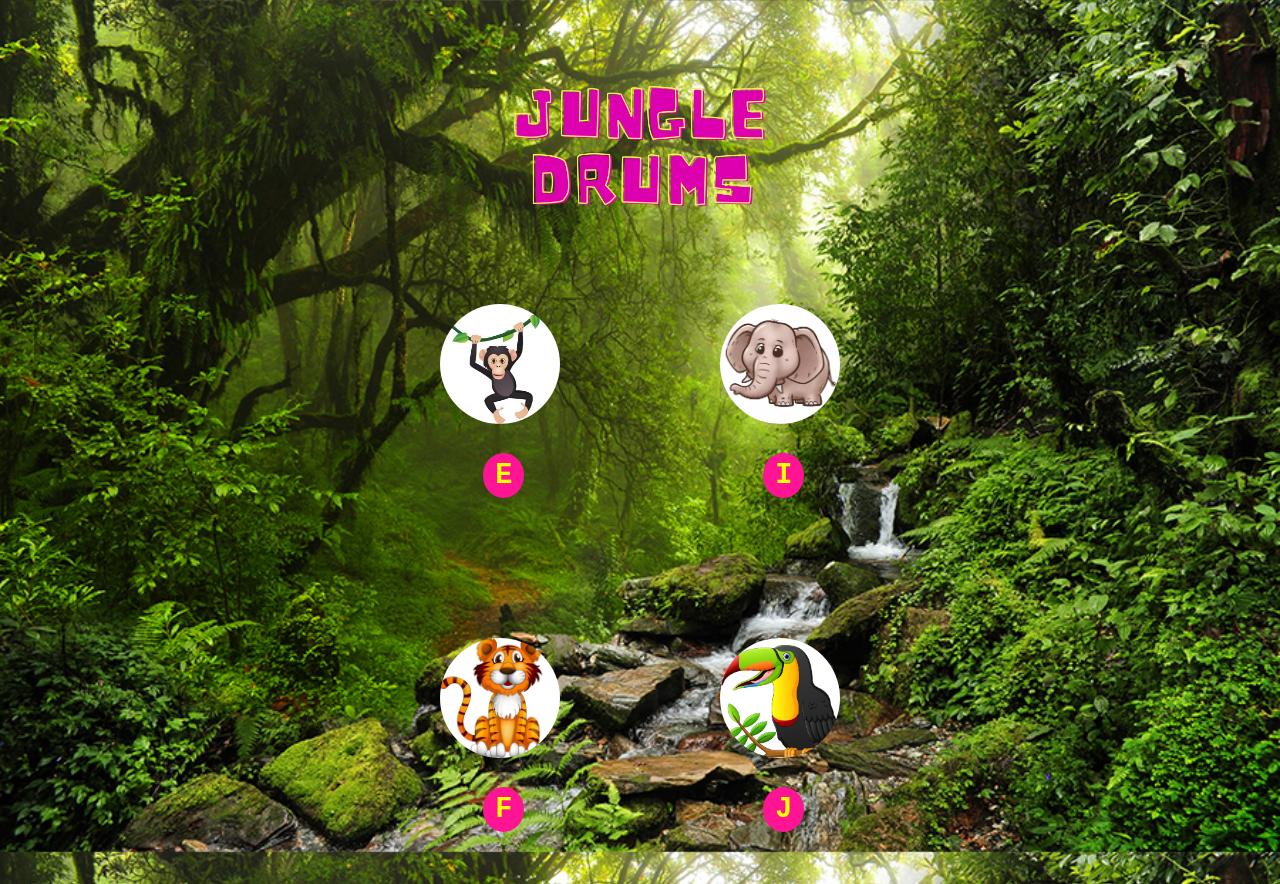
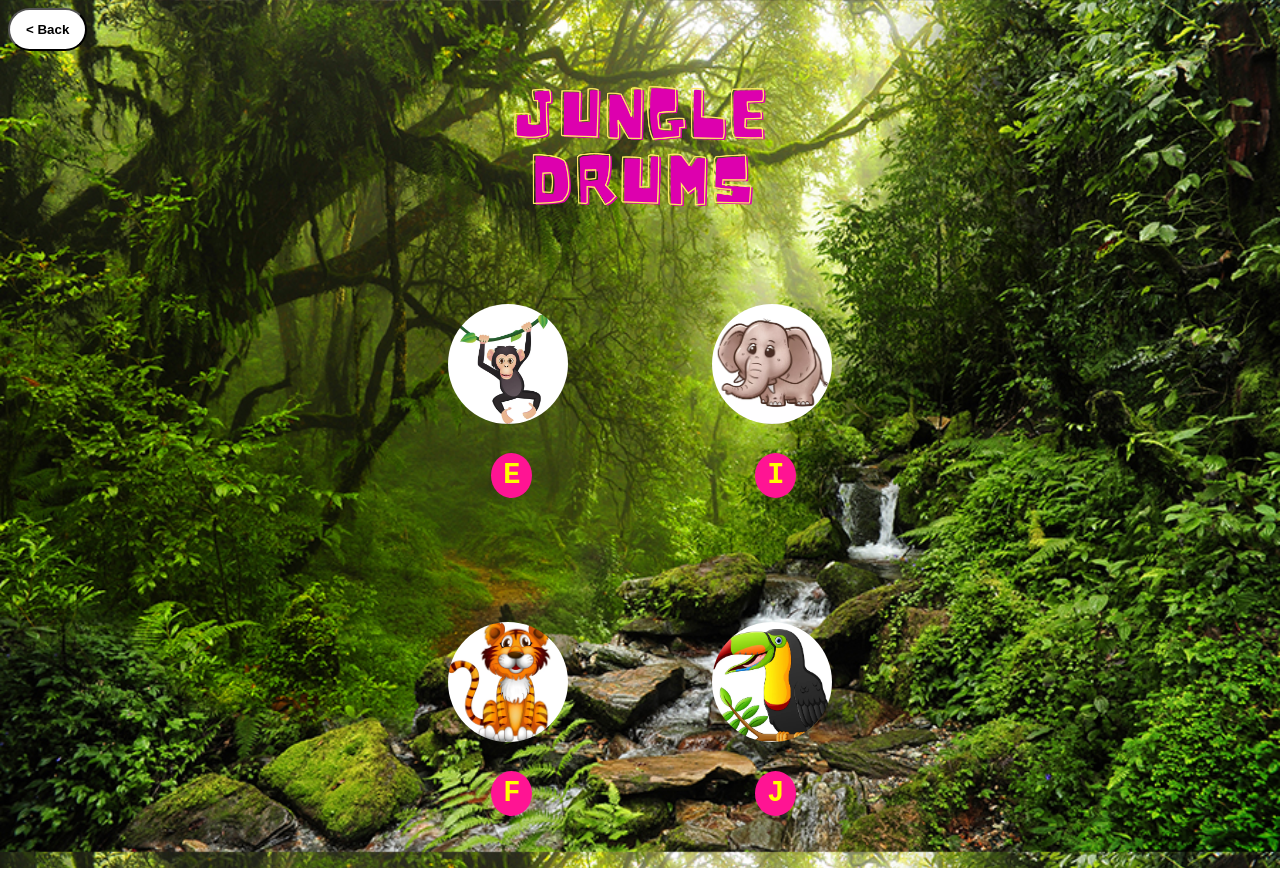
Before and after one commit to luisalvarez246/music_app, a website: page html/jungle.html in a window 1280 px wide. Drawn offline with Linux system fonts and the light colour scheme.

Commit message:
added link to home page

```diff
--- a/html/jungle.html
+++ b/html/jungle.html
@@ -10,6 +10,8 @@
 </head>
 <body>
     <header>
+        <!-- <a href="./../index.html"><img id="logo" src="./../resources/imgs/logo.png" alt="Logo"></a> -->
+        <button id="back" onclick="window.location.href='./../index.html'">< Back</button>
         <section id="title"></section>
     </header>
     <main>
--- a/src/sass/jungle.scss
+++ b/src/sass/jungle.scss
@@ -7,16 +7,25 @@ body {
     background-attachment: fixed;
 }
 
+// #logo {
+//     position: absolute;
+//     width: 150px;
+//     background-color: black;
+//     border-radius: 8px;
+//     padding: 1%;
+// }
+
+#back {
+     @include buttonStyles (white, black, bold);
+     position: absolute;
+}
+
 #title {
     background-image: url("./../../resources/imgs/jungledrums\ morado.png");
     background-size: cover;
     background-repeat: no-repeat;
     height: 100px;
     width: 100px;
-}
-
-img {
-    @include animalCircle;
 }
 
 #monkey {
@@ -59,12 +68,11 @@ main {
     display: grid;
     grid-template-rows: 1fr 1fr;
     grid-template-columns: 1fr 1fr;
-    gap: 80px;
 }
 
-@media only screen and (max-width: 479px) {
+@media only screen and (min-width: 480px) {
     #jungleDrums {
-        gap: 0px;
+        gap: 64px;
     }
 }
 
```
Also changed, not shown: css/jungle.css, 1 other file.
